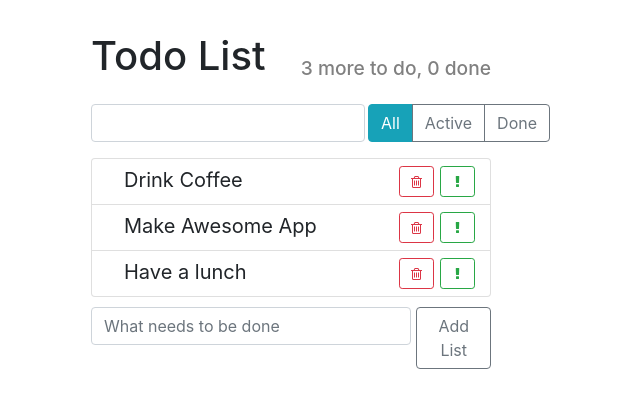
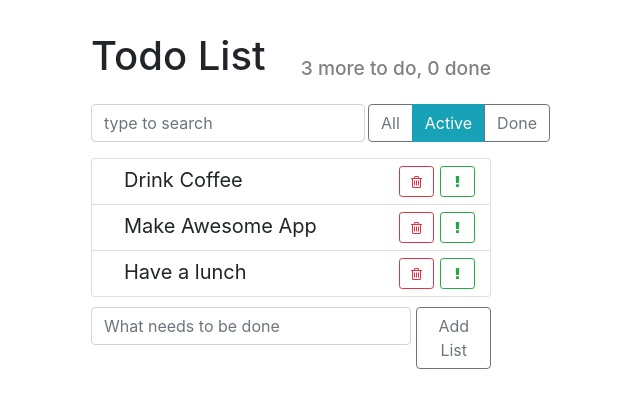
Before and after one commit to Crash2410/Todo-List, a React (Create React App) app: page / in a window 1280 px wide. Shown: the top 408 px of the page, without its empty margins (349-989 px from the left). Built offline with nearby package versions, Linux system fonts and the light colour scheme.

Commit message:
Реализуем фильтры

```diff
--- a/src/components/App/App.js
+++ b/src/components/App/App.js
@@ -15,7 +15,8 @@ export default class App extends React.Component {
             this.createTodoItem('Make Awesome App'),
             this.createTodoItem('Have a lunch'),
         ],
-        term: ''
+        term: '',
+        filter: 'active'
 
     }
 
@@ -66,6 +67,23 @@ export default class App extends React.Component {
         this.setState({ term });
     }
 
+    filter(items, filter) {
+        switch (filter) {
+            case 'all':
+                return items;
+            case 'active':
+                return items.filter((item) => !item.done);
+            case 'done':
+                return items.filter((item) => item.done);
+            default:
+                return items;
+        };
+    }
+
+    onFilterChange = (filter) => {
+        this.setState({ filter });
+    }
+
     toggleProperty(arr, id, propName) {
         const idx = arr.findIndex((el) => el.id === id);
         const oldItem = arr[idx];
@@ -90,10 +108,11 @@ export default class App extends React.Component {
         })
     }
 
+
     render() {
-        const { todoData, term } = this.state;
+        const { todoData, term, filter } = this.state;
 
-        const visibleItems = this.searchItem(todoData, term);
+        const visibleItems = this.filter(this.searchItem(todoData, term), filter);
         const doneCount = todoData
             .filter((el) => el.done).length;
         const todoCount = todoData.length - doneCount;
@@ -104,7 +123,9 @@ export default class App extends React.Component {
                 <AppHeader toDo={todoCount} done={doneCount} />
                 <div className="top-panel d-flex">
                     <SearchPanel onSearchList={this.onSearchList} />
-                    <ItemStatusFilter />
+                    <ItemStatusFilter
+                        onFilterChange={this.onFilterChange}
+                        filter={filter} />
                 </div>
 
                 <TodoList todos={visibleItems}
--- a/src/components/item-status-filter/item-status-filter.js
+++ b/src/components/item-status-filter/item-status-filter.js
@@ -3,15 +3,36 @@ import React from 'react';
 import './item-status-filter.css';
 
 export default class ItemStatusFilter extends React.Component {
+
+  buttons = [
+    { name: 'all', label: 'All' },
+    { name: 'active', label: 'Active' },
+    { name: 'done', label: 'Done' },
+  ];
+
+
+
   render() {
+
+    const { filter, onFilterChange } = this.props;
+
+    const buttons = this.buttons.map(({ name, label }) => {
+      const isActive = filter === name;
+      const isClass = isActive ? 'btn-info' : 'btn-outline-secondary';
+      return (
+        <button type="button"
+          className={`btn ${isClass}`}
+          key={name}
+          onClick={() => {
+            onFilterChange(name);
+          }}
+        >{label}</button>
+      );
+    })
+
     return (
       <div className="btn-group">
-        <button type="button"
-          className="btn btn-info">All</button>
-        <button type="button"
-          className="btn btn-outline-secondary">Active</button>
-        <button type="button"
-          className="btn btn-outline-secondary">Done</button>
+        {buttons}
       </div>
     );
   };
--- a/src/components/search-panel/search-panel.js
+++ b/src/components/search-panel/search-panel.js
@@ -5,7 +5,7 @@ import './search-panel.css';
 export default class SearchPanel extends React.Component {
 
   state = {
-    term: ' '
+    term: ''
   }
 
   onSearchList = (e) => {
```
